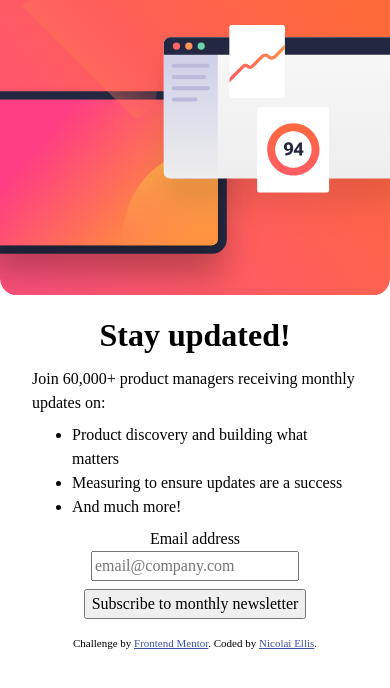
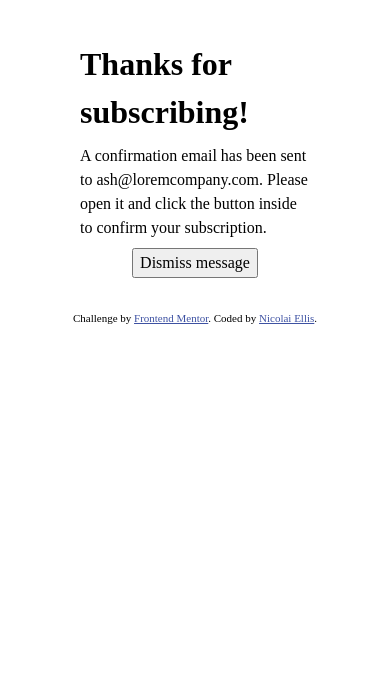
Before and after one commit to MonstersInc-sudo/newsletterFrontendMentor, a plain HTML site: page index.html in a window 390 px wide. Both pictures are taken after a click on the button "Subscribe to monthly newsletter". Drawn offline with Linux system fonts and the light colour scheme.

Commit message:
Add JS logic for displaying modal.

```diff
--- a/index.html
+++ b/index.html
@@ -17,6 +17,7 @@
       href="./assets/images/favicon-32x32.png"
     />
     <link rel="stylesheet" href="styles.css" />
+    <script src="index.js"></script>
 
     <title>
       Frontend Mentor | Newsletter sign-up form with success message
@@ -331,9 +332,22 @@
               placeholder="email@company.com"
             />
           </form>
-          <button class="card-button">Subscribe to monthly newsletter</button>
+          <button class="card-button" id="card-button-submit" onclick="toggleModal()">Subscribe to monthly newsletter</button>
         </div>
       </div>
+
+     <!-- Sign-up form end -->
+    <div class="success-container">
+      <!-- Success message start -->
+      <span class="success-icon"></span>
+      <h1 class="success-title">Thanks for subscribing!</h1>
+      <p class="success-message">
+        A confirmation email has been sent to ash@loremcompany.com.
+        Please open it and click the button inside to confirm your subscription.
+      </p>
+      <button class="success-button" onclick="toggleModal()" id="success-button-id">Dismiss message</button>
+      <!-- Success message end -->
+    </div>
     </main>
 
     <div class="attribution">
--- /dev/null
+++ b/index.js
@@ -0,0 +1,19 @@
+function toggleModal() {
+    //Still need to check if form is valid. Could do in another function though.
+    console.log("button has been clicked!")
+    //Get the display properties from each div
+    let cardContainer=document.getElementsByClassName("card-root")
+    let successContainer=document.getElementsByClassName("success-container")
+
+    let cardSetting=window.getComputedStyle(cardContainer[0]).getPropertyValue('display');
+    let successSetting=window.getComputedStyle(successContainer[0]).getPropertyValue('display');
+    if (cardSetting == 'flex') {
+        console.log("I should change display properties!");
+        cardContainer[0].style.display='none';
+        successContainer[0].style.display='flex';
+    } else {
+    cardContainer[0].style.display='flex';
+    successContainer[0].style.display='none';
+    }
+
+}
--- a/styles.css
+++ b/styles.css
@@ -105,3 +105,12 @@
     flex-direction: column;
     align-items: center;
   }
+
+  .success-container {
+    display: none;
+    flex-direction: column;
+    gap: 0.5rem;
+    align-items: center;
+    justify-content: center;
+    padding: 2rem 5rem;
+  }
```
